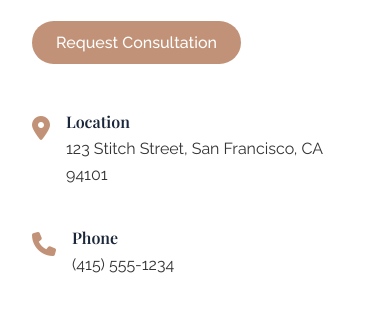
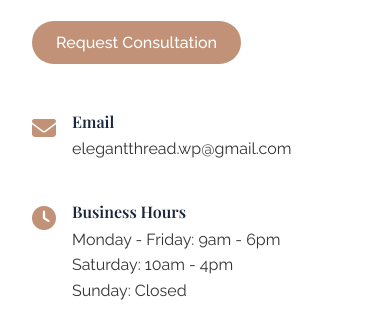
Before and after one commit to WatermelonCircle/ElegantThreads, a plain HTML site: page index.html in a window 390 px wide. Shown: the part 8467-8782 px from the top of the page. Drawn offline with nearby package versions, Linux system fonts and the light colour scheme.

Commit message:
Update contact information: remove phone/address, use elegantthread.wp@gmail.com email

```diff
--- a/index.html
+++ b/index.html
@@ -332,24 +332,10 @@
                 </div>
                 <div class="contact-info">
                     <div class="info-item">
-                        <i class="fas fa-map-marker-alt"></i>
-                        <div>
-                            <h4>Location</h4>
-                            <p>123 Stitch Street, San Francisco, CA 94101</p>
-                        </div>
-                    </div>
-                    <div class="info-item">
-                        <i class="fas fa-phone"></i>
-                        <div>
-                            <h4>Phone</h4>
-                            <p>(415) 555-1234</p>
-                        </div>
-                    </div>
-                    <div class="info-item">
                         <i class="fas fa-envelope"></i>
                         <div>
                             <h4>Email</h4>
-                            <p>appointments@elegantthread.com</p>
+                            <p>elegantthread.wp@gmail.com</p>
                         </div>
                     </div>
                     <div class="info-item">
@@ -401,9 +387,7 @@
                 </div>
                 <div class="footer-contact">
                     <h4>Contact Us</h4>
-                    <p><i class="fas fa-map-marker-alt"></i> 123 Stitch Street, San Francisco, CA 94101</p>
-                    <p><i class="fas fa-phone"></i> (415) 555-1234</p>
-                    <p><i class="fas fa-envelope"></i> info@elegantthread.com</p>
+                    <p><i class="fas fa-envelope"></i> elegantthread.wp@gmail.com</p>
                 </div>
             </div>
             <div class="footer-bottom">
```
